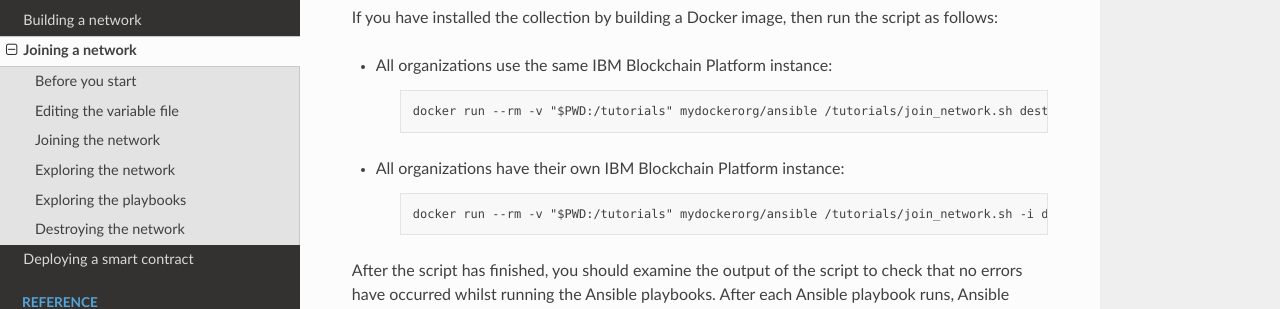
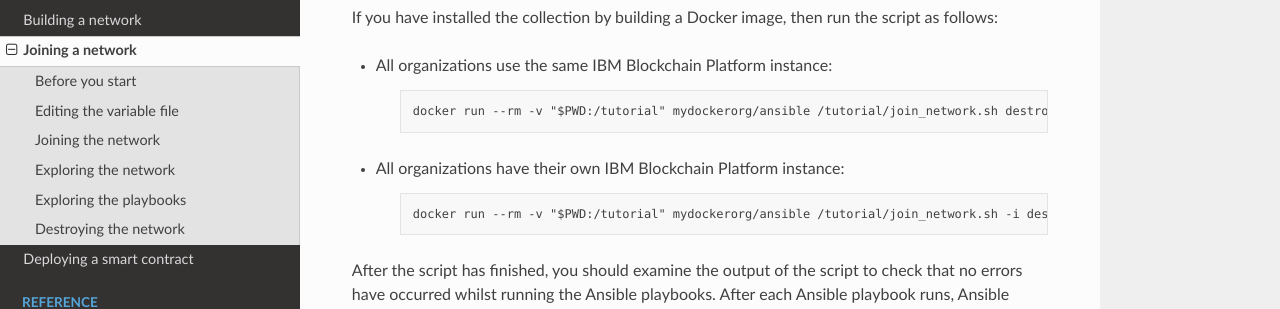
Before and after one commit to IBM-Blockchain/ansible-collection, a Sphinx documentation site: the page built from docs/source/tutorials/joining.rst, in a window 1280 px wide and 900 px high, scrolled down 6971 px. Shown: the part 235-544 px from the top of the window. Built offline with Sphinx 7.4.7 and the Read the Docs theme 2.0.0, drawn with Linux system fonts in a browser that asks for light colours; some of the changed text lies outside the part shown.

Commit message:
Fix mismatch with GitHub structure (resolves #276)
Signed-off-by: Simon Stone <sstone1@uk.ibm.com>

```diff
--- a/docs/source/tutorials/deploying.rst
+++ b/docs/source/tutorials/deploying.rst
@@ -16,13 +16,13 @@
 
 This tutorial builds upon the Hyperledger Fabric that is created as part of the `Building a network <./building.html>`_ and the `Joining a network <./joining.html>`_ tutorials. Ensure that you have followed these tutorials, and that you have the network up and running.
 
-You will need to use the GitHub repository that you cloned in the previous tutorial. Ensure that you are in the tutorials directory:
+You will need to use the GitHub repository that you cloned in the previous tutorial. Ensure that you are in the tutorial directory:
 
     .. highlight:: none
 
     ::
 
-        cd ansible-collection/tutorials
+        cd ansible-collection/tutorial
 
 Deploying the smart contract
 ----------------------------
@@ -41,7 +41,7 @@
 
     ::
 
-        docker run --rm -v "$PWD:/tutorials" mydockerorg/ansible /tutorials/deploy_smart_contract.sh
+        docker run --rm -v "$PWD:/tutorial" mydockerorg/ansible /tutorial/deploy_smart_contract.sh
 
 Exploring the network
 ---------------------
--- a/docs/source/tutorials/joining.rst
+++ b/docs/source/tutorials/joining.rst
@@ -18,13 +18,13 @@
 
 If you used separate IBM Blockchain Platform instances for each organization in the previous tutorial, you will need another IBM Blockchain Platform instance for the new organization created during this tutorial. Again, if you use separate IBM Blockchain Platform instances, then there are additional steps that you must follow which will be described below.
 
-You will need to use the GitHub repository that you cloned in the previous tutorial. Ensure that you are in the tutorials directory:
+You will need to use the GitHub repository that you cloned in the previous tutorial. Ensure that you are in the tutorial directory:
 
     .. highlight:: none
 
     ::
 
-        cd ansible-collection/tutorials
+        cd ansible-collection/tutorial
 
 Editing the variable file
 -------------------------
@@ -87,13 +87,13 @@
 
     ::
 
-        docker run --rm -v "$PWD:/tutorials" mydockerorg/ansible /tutorials/join_network.sh join
+        docker run --rm -v "$PWD:/tutorial" mydockerorg/ansible /tutorial/join_network.sh join
 
 * Each organization has their own IBM Blockchain Platform instance:
 
     ::
 
-        docker run --rm -v "$PWD:/tutorials" mydockerorg/ansible /tutorials/join_network.sh -i join
+        docker run --rm -v "$PWD:/tutorial" mydockerorg/ansible /tutorial/join_network.sh -i join
 
 After the script has finished, you should examine the output of the script to check that no errors have occurred whilst running the Ansible playbooks. After each Ansible playbook runs, Ansible outputs a ``PLAY RECAP`` section that details how many tasks have been executed, and how many of those tasks have failed.
 
@@ -261,13 +261,13 @@
 
     ::
 
-        docker run --rm -v "$PWD:/tutorials" mydockerorg/ansible /tutorials/join_network.sh destroy
+        docker run --rm -v "$PWD:/tutorial" mydockerorg/ansible /tutorial/join_network.sh destroy
 
 * All organizations have their own IBM Blockchain Platform instance:
 
     ::
 
-        docker run --rm -v "$PWD:/tutorials" mydockerorg/ansible /tutorials/join_network.sh -i destroy
+        docker run --rm -v "$PWD:/tutorial" mydockerorg/ansible /tutorial/join_network.sh -i destroy
 
 After the script has finished, you should examine the output of the script to check that no errors have occurred whilst running the Ansible playbooks. After each Ansible playbook runs, Ansible outputs a ``PLAY RECAP`` section that details how many tasks have been executed, and how many of those tasks have failed.
 
```
Also changed, not shown: docs/source/tutorials/building.rst (+6 -6 lines).
